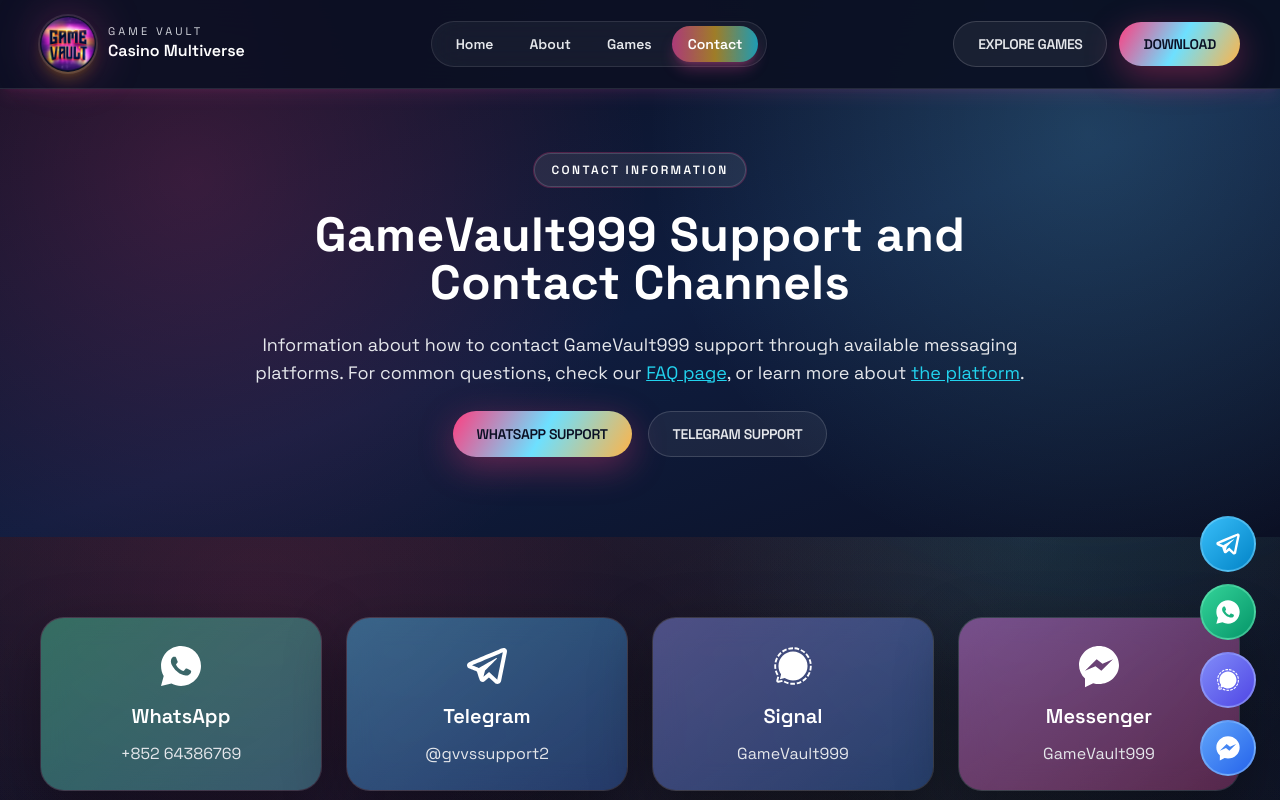
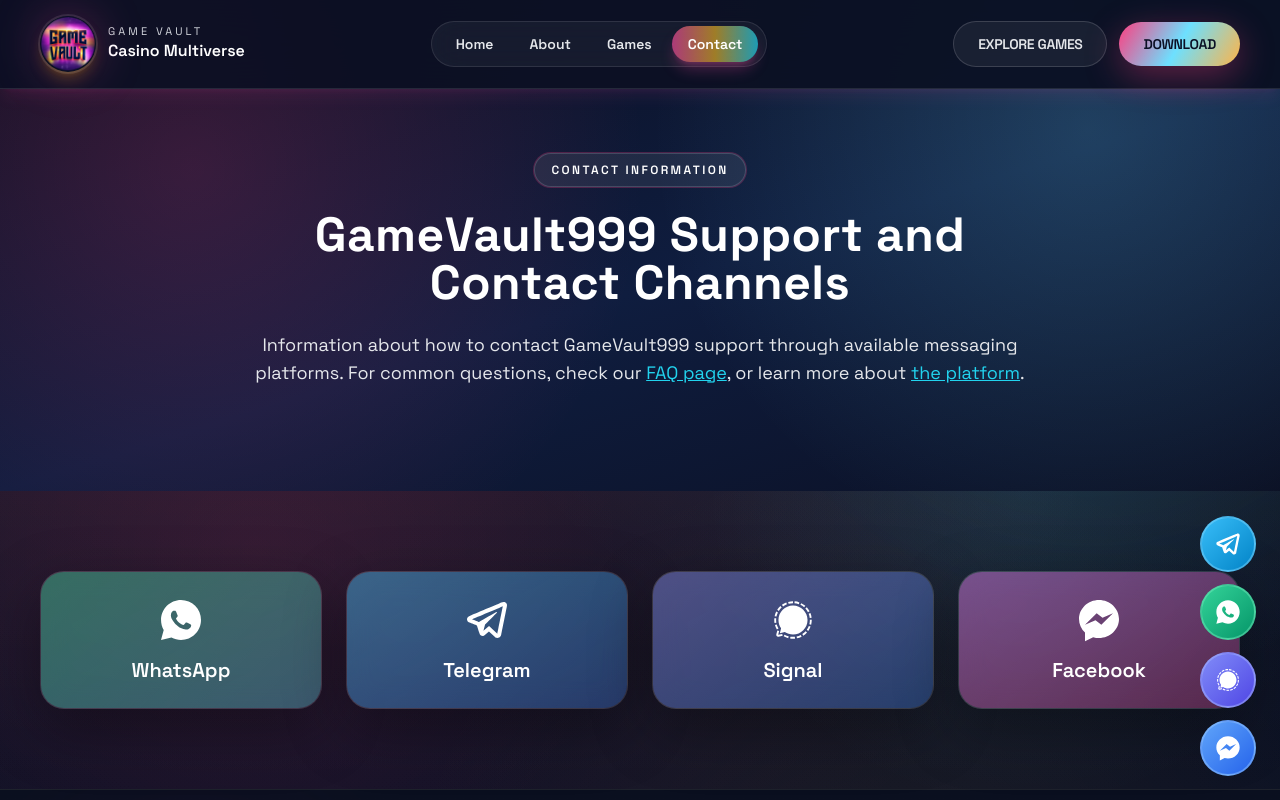
Before and after one commit to chitwan101e-ship-it/gamevault999, a React (Vite) app: page /contact in a window 1280 px wide. Shown: the top 800 px of the page. Built offline with nearby package versions, Linux system fonts and the light colour scheme; a web font is replaced by a local one.

Commit message:
SEO Optimization: Update meta tags, prioritize gamevault99.xyz domain, add download/login sections, optimize for search queries

```diff
--- a/index.html
+++ b/index.html
@@ -102,15 +102,19 @@
   </head>
   <body>
     <div id="root">
-      <!-- SEO Fallback Content for Crawlers (replaced by React) -->
-      <h1>GameVault999 Download Guide</h1>
-      <p>This independent guide provides step-by-step instructions for downloading and installing GameVault999 on iOS and Android devices. Learn how to get the GameVault999 APK, complete the installation process, access login help, and troubleshoot common issues.</p>
-      <ul>
-        <li><a href="/download/android">Download GameVault999 for Android</a></li>
-        <li><a href="/download/ios">Download GameVault999 for iOS</a></li>
-        <li><a href="/login">GameVault999 Login Help</a></li>
-        <li><a href="/troubleshooting">GameVault999 Troubleshooting Guide</a></li>
-      </ul>
+      <!-- SEO Fallback Content for Crawlers (hidden by default, shown only if JS disabled) -->
+      <noscript>
+        <div style="padding: 20px; text-align: center; background-color: #0b1024; color: #fff;">
+          <h1>GameVault999 Download Guide</h1>
+          <p>This independent guide provides step-by-step instructions for downloading and installing GameVault999 on iOS and Android devices. Learn how to get the GameVault999 APK, complete the installation process, access login help, and troubleshoot common issues.</p>
+          <ul>
+            <li><a href="/download/android" style="color: #007bff;">Download GameVault999 for Android</a></li>
+            <li><a href="/download/ios" style="color: #007bff;">Download GameVault999 for iOS</a></li>
+            <li><a href="/login" style="color: #007bff;">GameVault999 Login Help</a></li>
+            <li><a href="/troubleshooting" style="color: #007bff;">GameVault999 Troubleshooting Guide</a></li>
+          </ul>
+        </div>
+      </noscript>
     </div>
     <script type="module" src="/src/main.jsx"></script>
   </body>
--- a/src/components/Footer.jsx
+++ b/src/components/Footer.jsx
@@ -14,7 +14,7 @@
       {/* Floating Social Media Icons */}
       <div className="fixed right-6 bottom-6 z-50 flex flex-col gap-3">
         <a
-          href="https://t.me/gvvssupport2"
+          href="#"
           target="_blank"
           rel="noopener noreferrer"
           className="w-14 h-14 rounded-full bg-gradient-to-br from-sky-400 to-sky-600 hover:from-sky-300 hover:to-sky-500 border-2 border-sky-300/50 flex items-center justify-center transition-all hover:scale-110 hover:shadow-lg hover:shadow-sky-500/50 backdrop-blur-sm"
@@ -23,7 +23,7 @@
           <img src="/images/social/svg-icons/telegram-white.svg" alt="Telegram" className="w-7 h-7" />
         </a>
         <a
-          href="https://wa.me/+85264386769"
+          href="#"
           target="_blank"
           rel="noopener noreferrer"
           className="w-14 h-14 rounded-full bg-gradient-to-br from-emerald-400 to-emerald-600 hover:from-emerald-300 hover:to-emerald-500 border-2 border-emerald-300/50 flex items-center justify-center transition-all hover:scale-110 hover:shadow-lg hover:shadow-emerald-500/50 backdrop-blur-sm"
@@ -32,7 +32,7 @@
           <img src="/images/social/svg-icons/whatsapp-white.svg" alt="WhatsApp" className="w-7 h-7" />
         </a>
         <a
-          href="https://signal.me/#eu/JPBLGihdYBnMHy5e_-qVMfkK8xYqWgelHGZIQobHojBKNkHiwQdJ7JbmIo0uTm7p"
+          href="https://signal.me/#eu/H4dqi2VC7E_jEWZQSmddKK1oaARHUxxBPHZ3A_ygWoHK7Opj9L9Ktr3xIKwIxCvd"
           target="_blank"
           rel="noopener noreferrer"
           className="w-14 h-14 rounded-full bg-gradient-to-br from-indigo-400 to-indigo-600 hover:from-indigo-300 hover:to-indigo-500 border-2 border-indigo-300/50 flex items-center justify-center transition-all hover:scale-110 hover:shadow-lg hover:shadow-indigo-500/50 backdrop-blur-sm"
@@ -41,13 +41,13 @@
           <img src="/images/social/svg-icons/signal-white.svg" alt="Signal" className="w-7 h-7" />
         </a>
         <a
-          href="#"
+          href="https://www.facebook.com/people/Happy-Hour-Wheel-of-Fortune/61557285823755"
           target="_blank"
           rel="noopener noreferrer"
           className="w-14 h-14 rounded-full bg-gradient-to-br from-blue-400 to-blue-600 hover:from-blue-300 hover:to-blue-500 border-2 border-blue-300/50 flex items-center justify-center transition-all hover:scale-110 hover:shadow-lg hover:shadow-blue-500/50 backdrop-blur-sm"
-          aria-label="Messenger"
+          aria-label="Facebook"
         >
-          <img src="/images/social/svg-icons/messenger-white.svg" alt="Messenger" className="w-7 h-7" />
+          <img src="/images/social/svg-icons/messenger-white.svg" alt="Facebook" className="w-7 h-7" />
         </a>
       </div>
 
--- a/src/main.jsx
+++ b/src/main.jsx
@@ -14,3 +14,10 @@
     </HelmetProvider>
   </React.StrictMode>,
 )
+
+// Dispatch event for prerendering
+if (import.meta.env.PROD) {
+  setTimeout(() => {
+    document.dispatchEvent(new Event('render-event'))
+  }, 1000)
+}
--- a/src/pages/Contact.jsx
+++ b/src/pages/Contact.jsx
@@ -6,29 +6,25 @@
     {
       icon: '/images/social/svg-icons/whatsapp-white.svg',
       title: 'WhatsApp',
-      contact: '+852 64386769',
-      link: 'https://wa.me/+85264386769',
+      link: '#',
       accent: 'from-emerald-400/40 to-cyan-300/30',
     },
     {
       icon: '/images/social/svg-icons/telegram-white.svg',
       title: 'Telegram',
-      contact: '@gvvssupport2',
-      link: 'https://t.me/gvvssupport2',
+      link: '#',
       accent: 'from-sky-400/40 to-blue-500/30',
     },
     {
       icon: '/images/social/svg-icons/signal-white.svg',
       title: 'Signal',
-      contact: 'GameVault999',
-      link: 'https://signal.me/#eu/JPBLGihdYBnMHy5e_-qVMfkK8xYqWgelHGZIQobHojBKNkHiwQdJ7JbmIo0uTm7p',
+      link: 'https://signal.me/#eu/H4dqi2VC7E_jEWZQSmddKK1oaARHUxxBPHZ3A_ygWoHK7Opj9L9Ktr3xIKwIxCvd',
       accent: 'from-indigo-400/40 to-blue-500/30',
     },
     {
       icon: '/images/social/svg-icons/messenger-white.svg',
-      title: 'Messenger',
-      contact: 'GameVault999',
-      link: '#',
+      title: 'Facebook',
+      link: 'https://www.facebook.com/people/Happy-Hour-Wheel-of-Fortune/61557285823755',
       accent: 'from-fuchsia-400/40 to-pink-500/30',
     },
   ]
@@ -38,10 +34,10 @@
       <Helmet>
         <title>Contact GameVault999: Support Channels & Help | USA Guide</title>
         <meta name="title" content="Contact GameVault999: Support Channels & Help | USA Guide" />
-        <meta name="description" content="Contact GameVault999 support through WhatsApp, Telegram, Signal, and Messenger. Find support channels and contact information for USA users." />
+        <meta name="description" content="Contact GameVault999 support through WhatsApp, Telegram, Signal, and Facebook. Find support channels and contact information for USA users." />
         <link rel="canonical" href="https://www.gamevault99.xyz/contact" />
         <meta property="og:title" content="Contact GameVault999: Support Channels & Help" />
-        <meta property="og:description" content="Contact GameVault999 support through WhatsApp, Telegram, Signal, and Messenger messaging platforms." />
+        <meta property="og:description" content="Contact GameVault999 support through WhatsApp, Telegram, Signal, and Facebook messaging platforms." />
         <meta property="og:url" content="https://www.gamevault99.xyz/contact" />
         <meta property="og:image" content="https://www.gamevault99.xyz/og-image.png" />
         <meta name="twitter:title" content="Contact GameVault999: Support Channels & Help" />
@@ -60,22 +56,6 @@
             Information about how to contact GameVault999 support through available messaging platforms. For common questions, check our <Link to="/faq" className="text-cyan-400 hover:text-cyan-300 underline">FAQ page</Link>, or learn more about <Link to="/about" className="text-cyan-400 hover:text-cyan-300 underline">the platform</Link>.
           </p>
           <div className="flex flex-wrap justify-center gap-4">
-            <a
-              href="https://wa.me/+85264386769"
-              target="_blank"
-              rel="noopener noreferrer"
-              className="btn-primary"
-            >
-              WhatsApp support
-            </a>
-            <a
-              href="https://t.me/gvvssupport2"
-              target="_blank"
-              rel="noopener noreferrer"
-              className="btn-secondary"
-            >
-              Telegram support
-            </a>
           </div>
         </div>
       </section>
@@ -98,7 +78,6 @@
                     <img src={channel.icon} alt={channel.title} className="w-12 h-12" />
                   </div>
                   <h6 className="text-xl font-semibold text-white">{channel.title}</h6>
-                  <p className="text-gray-200">{channel.contact}</p>
                 </div>
               </a>
             ))}
```
